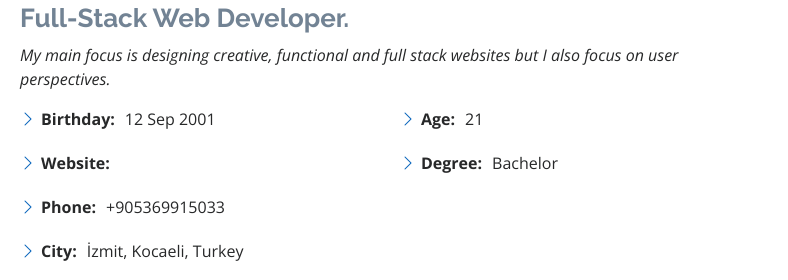
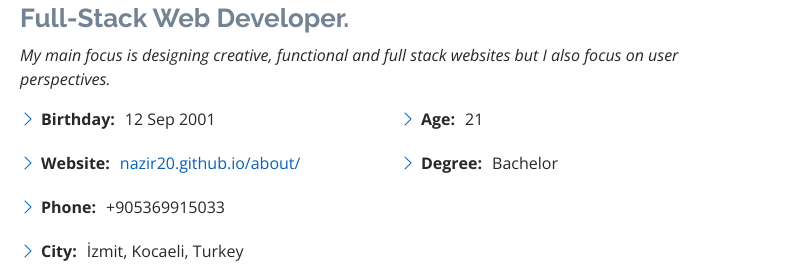
Before and after one commit to nazir20/about, a plain HTML site: page index.html in a window 1280 px wide. Shown: the part 1037-1317 px from the top of the page, 492-1280 px from the left. Drawn offline with nearby package versions, Linux system fonts and the light colour scheme.

Commit message:
website link added to mainpage

```diff
--- a/index.html
+++ b/index.html
@@ -83,7 +83,7 @@
               <div class="col-lg-6">
                 <ul>
                   <li><i class="bi bi-chevron-right"></i> <strong>Birthday:</strong> <span>12 Sep 2001</span></li>
-                  <li><i class="bi bi-chevron-right"></i> <strong>Website:</strong> <span></span></li>
+                  <li><i class="bi bi-chevron-right"></i> <strong>Website:</strong><a href="https://nazir20.github.io/about/">nazir20.github.io/about/</a><span></span></li>
                   <li><i class="bi bi-chevron-right"></i> <strong>Phone:</strong> <span>+905369915033</span></li>
                   <li><i class="bi bi-chevron-right"></i> <strong>City:</strong> <span>İzmit, Kocaeli, Turkey</span></li>
                 </ul>
```
